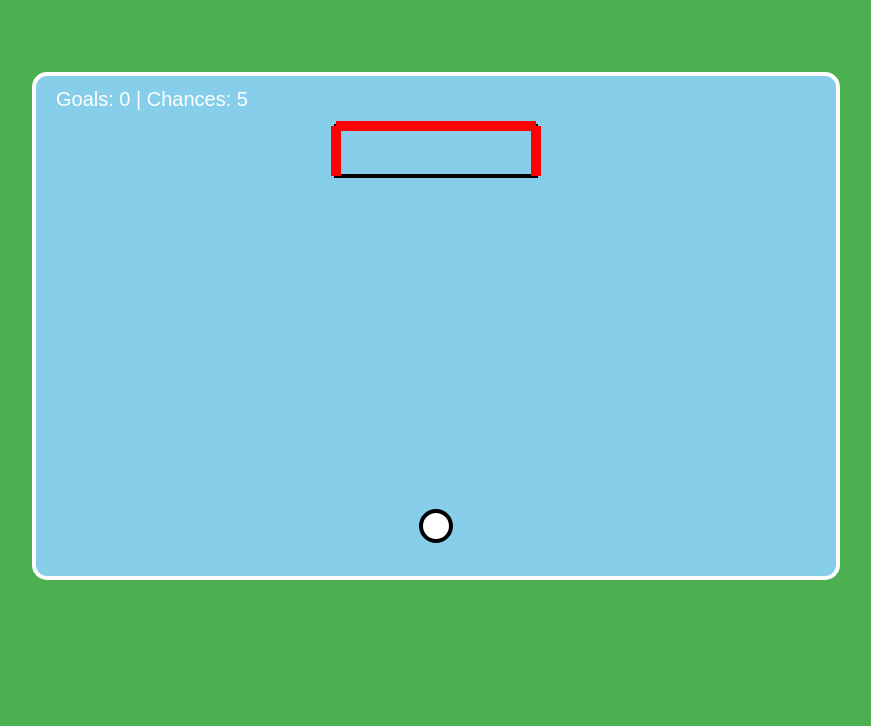
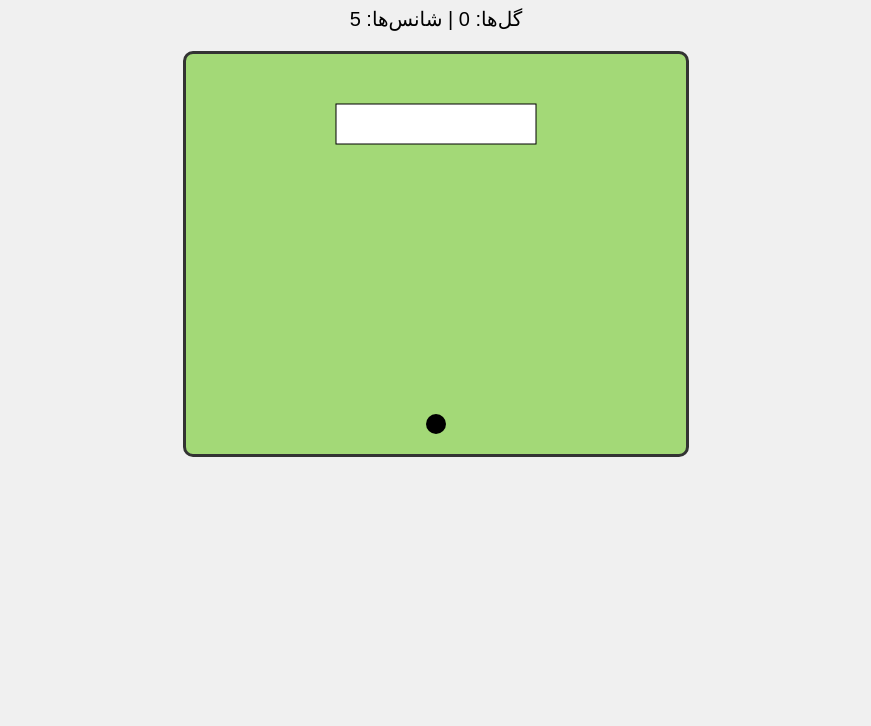
Before and after one commit to behnud161-svg/penalty-game, a plain HTML site: page index.html in a window 1280 px wide. Shown: the part 74-800 px from the top of the page, without its empty margins (204-1075 px from the left). Drawn offline with Linux system fonts and the light colour scheme.

Commit message:
Update index.html

```diff
--- a/index.html
+++ b/index.html
@@ -1,92 +1,109 @@
 <!DOCTYPE html>
-<html lang="en">
+<html lang="fa">
 <head>
   <meta charset="UTF-8">
+  <meta name="viewport" content="width=device-width, initial-scale=1.0">
   <title>Penalty Game</title>
   <style>
-    body { margin:0; display:flex; justify-content:center; align-items:center; height:100vh; background:#4CAF50; }
-    canvas { background:#87CEEB; border:4px solid white; border-radius:15px; }
+    body {
+      text-align: center;
+      background: #f0f0f0;
+      font-family: sans-serif;
+    }
+    canvas {
+      background: #a3d977;
+      display: block;
+      margin: 20px auto;
+      border: 3px solid #333;
+      border-radius: 10px;
+    }
+    #scoreboard {
+      font-size: 20px;
+      margin: 10px;
+    }
   </style>
 </head>
 <body>
-  <canvas id="gameCanvas" width="800" height="500"></canvas>
+  <h1>🚀 بازی پنالتی</h1>
+  <div id="scoreboard">گل‌ها: 0 | شانس‌ها: 5</div>
+  <canvas id="gameCanvas" width="500" height="400"></canvas>
+
   <script>
     const canvas = document.getElementById("gameCanvas");
     const ctx = canvas.getContext("2d");
 
-    let ball = { x: 400, y: 450, r: 15, dx: 0, dy: 0, inAir: false };
+    let goals = 0;
     let chances = 5;
-    let goals = 0;
 
-    // دروازه
-    let goal = { x: 300, y: 50, w: 200, h: 50 };
+    const goal = { x: 150, y: 50, w: 200, h: 40 };
 
-    // رسم توپ
+    const ball = {
+      x: canvas.width / 2,
+      y: canvas.height - 30,
+      r: 10,
+      dx: 0,
+      dy: 0,
+      inAir: false
+    };
+
+    function drawGoal() {
+      ctx.fillStyle = "white";
+      ctx.fillRect(goal.x, goal.y, goal.w, goal.h);
+      ctx.strokeStyle = "black";
+      ctx.strokeRect(goal.x, goal.y, goal.w, goal.h);
+    }
+
     function drawBall() {
       ctx.beginPath();
       ctx.arc(ball.x, ball.y, ball.r, 0, Math.PI * 2);
-      ctx.fillStyle = "white";
+      ctx.fillStyle = "black";
       ctx.fill();
-      ctx.stroke();
+      ctx.closePath();
     }
 
-    // رسم دروازه
-    function drawGoal() {
-      ctx.strokeStyle = "black";
-      ctx.lineWidth = 4;
-      ctx.strokeRect(goal.x, goal.y, goal.w, goal.h);
-
-      // تیرک‌ها
-      ctx.fillStyle = "red";
-      ctx.fillRect(goal.x - 5, goal.y, 10, goal.h); // تیرک چپ
-      ctx.fillRect(goal.x + goal.w - 5, goal.y, 10, goal.h); // تیرک راست
-      ctx.fillRect(goal.x, goal.y - 5, goal.w, 10); // تیر افقی بالا
-    }
-
-    // ریست توپ
     function resetBall() {
-      ball.x = 400;
-      ball.y = 450;
+      ball.x = canvas.width / 2;
+      ball.y = canvas.height - 30;
       ball.dx = 0;
       ball.dy = 0;
       ball.inAir = false;
     }
 
-    // آپدیت بازی
-    function update() {
+    function updateScoreboard() {
+      document.getElementById("scoreboard").innerText =
+        `گل‌ها: ${goals} | شانس‌ها: ${chances}`;
+    }
+
+    function draw() {
       ctx.clearRect(0, 0, canvas.width, canvas.height);
       drawGoal();
       drawBall();
-
-      ctx.font = "20px Arial";
-      ctx.fillStyle = "white";
-      ctx.fillText("Goals: " + goals + " | Chances: " + chances, 20, 30);
 
       if (ball.inAir) {
         ball.x += ball.dx;
         ball.y += ball.dy;
 
-        // برخورد با دروازه (گل)
+        // گل
         if (
           ball.x > goal.x &&
           ball.x < goal.x + goal.w &&
-          ball.y - ball.r < goal.y + goal.h &&
-          ball.y > goal.y
+          ball.y - ball.r < goal.y + goal.h
         ) {
           goals++;
           chances--;
           ball.inAir = false;
+          updateScoreboard();
           setTimeout(resetBall, 1000);
         }
 
-        // برخورد با تیرک‌ها
+        // تیرک
         if (
-          (ball.x + ball.r > goal.x - 5 && ball.x - ball.r < goal.x + 5 && ball.y < goal.y + goal.h) ||
-          (ball.x + ball.r > goal.x + goal.w - 5 && ball.x - ball.r < goal.x + goal.w + 5 && ball.y < goal.y + goal.h) ||
-          (ball.y - ball.r < goal.y && ball.x > goal.x && ball.x < goal.x + goal.w)
+          (ball.x + ball.r > goal.x && ball.x - ball.r < goal.x && ball.y < goal.y + goal.h) ||
+          (ball.x - ball.r < goal.x + goal.w && ball.x + ball.r > goal.x + goal.w && ball.y < goal.y + goal.h)
         ) {
           chances--;
           ball.inAir = false;
+          updateScoreboard();
           setTimeout(resetBall, 1000);
         }
 
@@ -94,31 +111,29 @@
         if (ball.y < 0 || ball.x < 0 || ball.x > canvas.width) {
           chances--;
           ball.inAir = false;
+          updateScoreboard();
           setTimeout(resetBall, 1000);
         }
       }
 
-      // پایان بازی
-      if (chances <= 0) {
-        ctx.font = "40px Arial";
-        ctx.fillStyle = "yellow";
-        ctx.fillText("Game Over! Goals: " + goals, 200, 250);
-      } else {
-        requestAnimationFrame(update);
-      }
+      requestAnimationFrame(draw);
     }
 
-    // شوت با کلیک
-    canvas.addEventListener("click", () => {
+    canvas.addEventListener("click", (e) => {
       if (!ball.inAir && chances > 0) {
-        let angle = Math.atan2(goal.y - ball.y, goal.x + goal.w / 2 - ball.x);
-        ball.dx = Math.cos(angle) * 8;
-        ball.dy = Math.sin(angle) * 8;
+        const rect = canvas.getBoundingClientRect();
+        const targetX = e.clientX - rect.left;
+        const targetY = e.clientY - rect.top;
+
+        const angle = Math.atan2(targetY - ball.y, targetX - ball.x);
+        ball.dx = Math.cos(angle) * 5;
+        ball.dy = Math.sin(angle) * 5;
         ball.inAir = true;
       }
     });
 
-    update();
+    updateScoreboard();
+    draw();
   </script>
 </body>
 </html>
```
